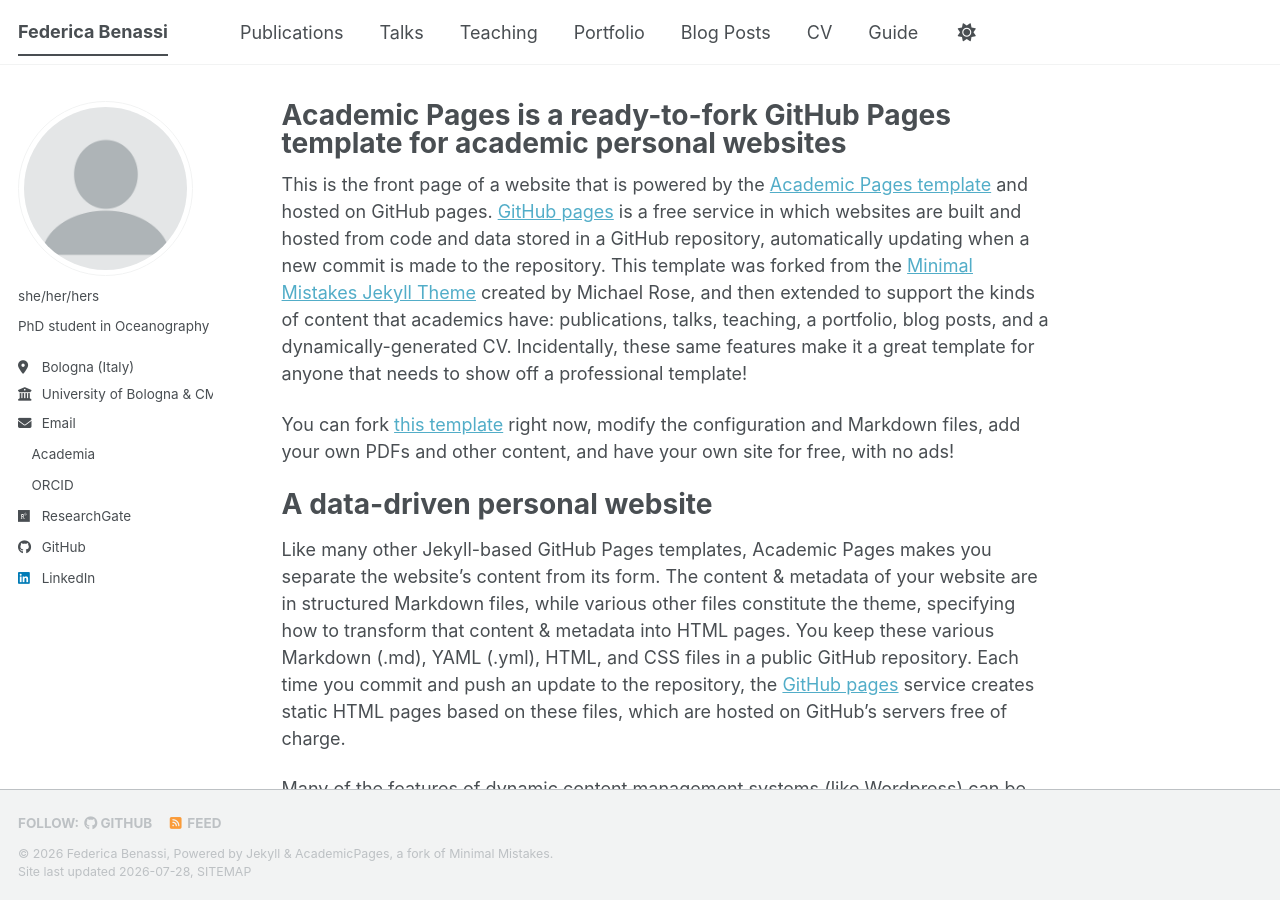
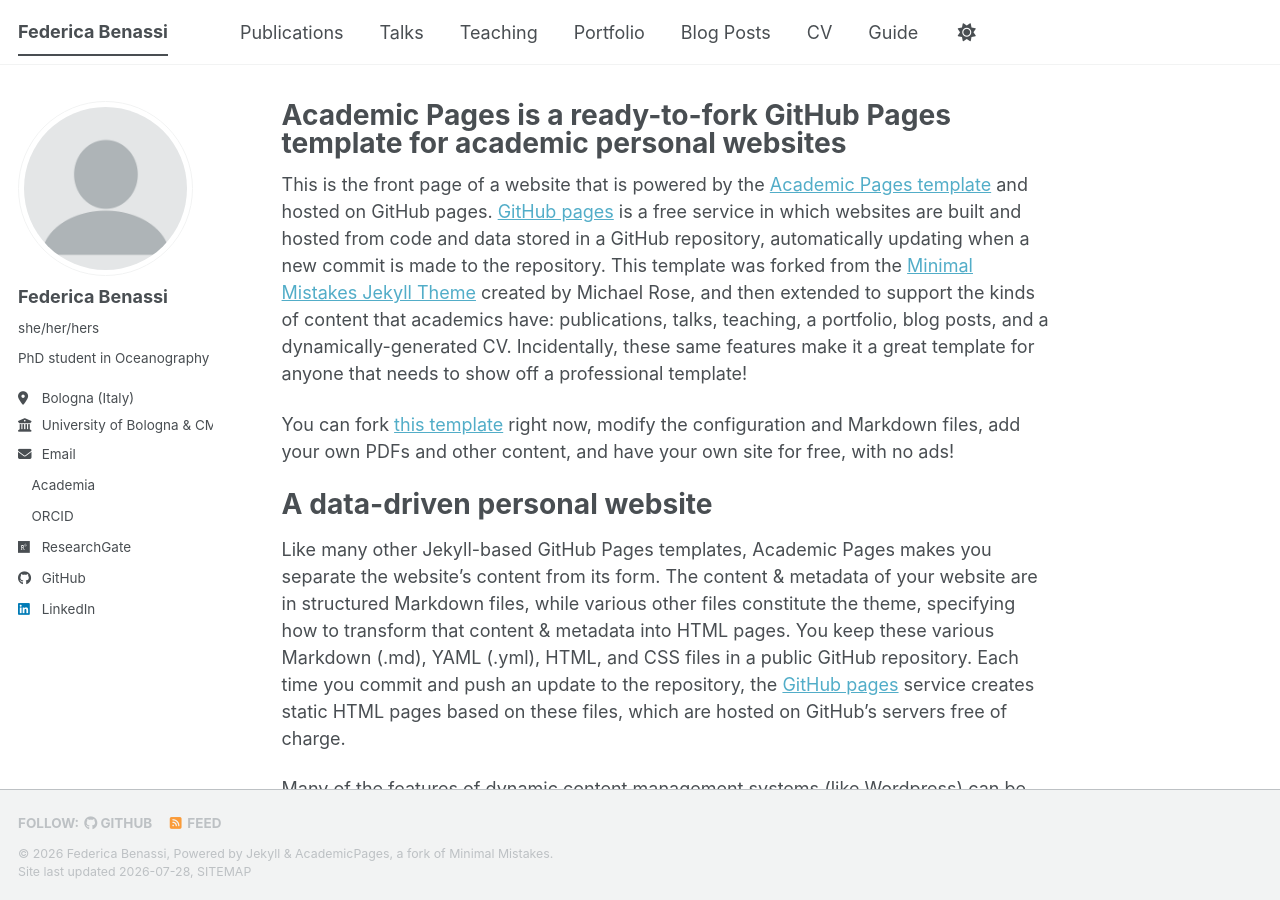
Before and after one commit to fedebenassi/fedebenassi.github.io, a Jekyll site: the page built from _pages/about.md, in a window 1280 px wide and 900 px high. Built offline with Jekyll 4.4.1, drawn with Linux system fonts in a browser that asks for light colours; a style sheet for code colours, icons or effects is not loaded.

Commit message:
Update author name in configuration file

```diff
--- a/_config.yml
+++ b/_config.yml
@@ -24,7 +24,7 @@ repository               : "fedebenassi/fedebenassi.github.io"
 author:
   # Biographic information
   avatar           : "profile.png"
-  name             : ""
+  name             : "Federica Benassi"
   pronouns         : "she/her/hers" # example: "she/her"
   bio              : "PhD student in Oceanography"
   location         : "Bologna (Italy)"
```
